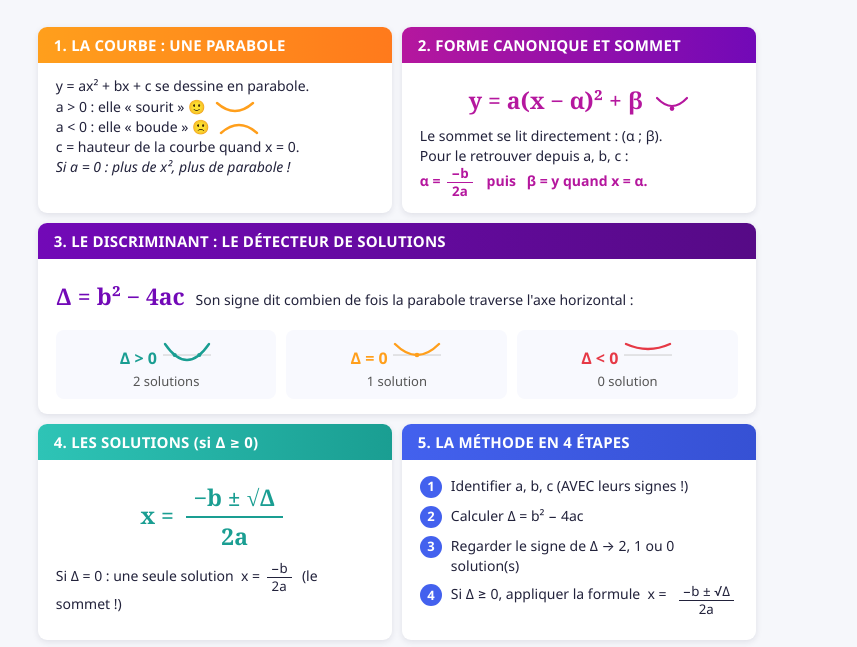
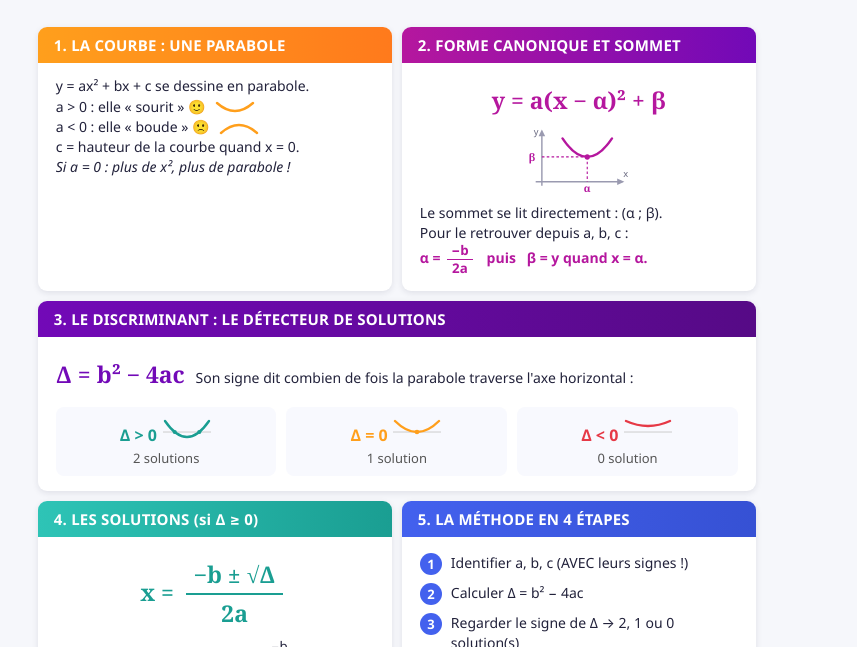
Before and after one commit to qberdugo/bac, a plain HTML site: page maths/second-degre/fiche-source.html in a window 1280 px wide. Shown: the part 109-756 px from the top of the page, without its empty margins (0-857 px from the left). Drawn offline with Linux system fonts and the light colour scheme.

Commit message:
Fiche : ajoute les axes et les repères α/β au graphe du sommet
Le petit croquis à côté de y = a(x-α)²+β montrait juste une courbe
avec un point, sans repère. Il montre maintenant l'axe des abscisses
et des ordonnées, et des pointillés qui relient le sommet à α (sur
l'axe des x) et β (sur l'axe des y), pour que le lien avec la formule
soit visuellement évident.

```diff
--- a/maths/second-degre/fiche-source.html
+++ b/maths/second-degre/fiche-source.html
@@ -82,8 +82,22 @@
     <div class="boite">
       <div class="titre-boite t-magenta">2. FORME CANONIQUE ET SOMMET</div>
       <div class="corps-boite">
-        <div class="formule-grande formule-magenta">y = a(x − α)² + β
-          <svg class="doodle" width="34" height="18" viewBox="0 0 34 18"><path d="M2,4 Q17,20 32,4" fill="none" stroke="#b5179e" stroke-width="2.2" stroke-linecap="round"/><circle cx="17" cy="14.6" r="2.3" fill="#b5179e"/></svg>
+        <div class="formule-grande formule-magenta">y = a(x − α)² + β</div>
+        <div style="text-align:center;margin:0 0 6px">
+          <svg width="108" height="66" viewBox="0 0 100 64">
+            <line x1="8" y1="54" x2="92" y2="54" stroke="#9a9ab0" stroke-width="1.4"/>
+            <path d="M87,50.8 L94,54 L87,57.2 Z" fill="#9a9ab0"/>
+            <line x1="14" y1="58" x2="14" y2="6" stroke="#9a9ab0" stroke-width="1.4"/>
+            <path d="M10.8,10 L14,3.5 L17.2,10 Z" fill="#9a9ab0"/>
+            <text x="93" y="49" font-size="9" fill="#6a6a80">x</text>
+            <text x="6" y="9" font-size="9" fill="#6a6a80">y</text>
+            <line x1="58" y1="30" x2="58" y2="54" stroke="#b5179e" stroke-width="1.1" stroke-dasharray="2.5,2.2"/>
+            <line x1="14" y1="30" x2="58" y2="30" stroke="#b5179e" stroke-width="1.1" stroke-dasharray="2.5,2.2"/>
+            <path d="M34,12 Q58,48 82,12" fill="none" stroke="#b5179e" stroke-width="2.3" stroke-linecap="round"/>
+            <circle cx="58" cy="30" r="2.5" fill="#b5179e"/>
+            <text x="54.5" y="64" font-size="10" font-weight="700" fill="#b5179e" font-family="Georgia,serif">α</text>
+            <text x="1" y="34" font-size="10" font-weight="700" fill="#b5179e" font-family="Georgia,serif">β</text>
+          </svg>
         </div>
         Le sommet se lit directement : (α ; β).<br>
         Pour le retrouver depuis a, b, c :<br>
```
Also changed, not shown: maths/second-degre/fiche.png, 1 other file.
